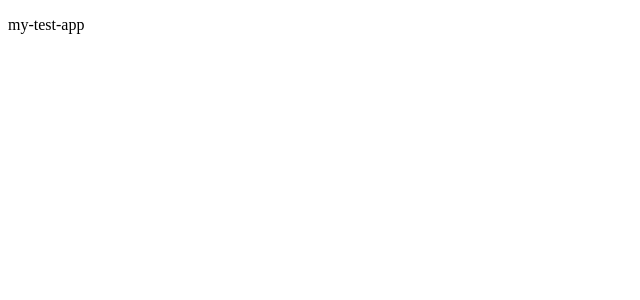
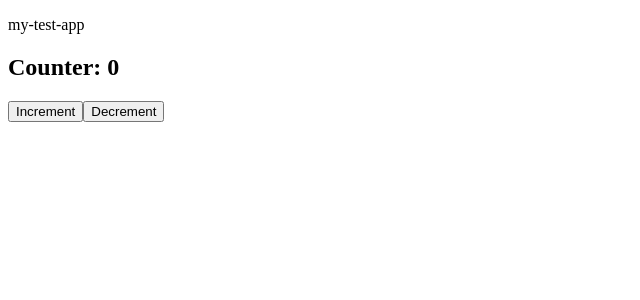
Before and after one commit to AbdulboisNigmatjonov17/first-test-app, an Angular app: page / in a window 1280 px wide. Shown: the top 300 px of the page, without its empty margins (0-640 px from the left). Built offline with nearby package versions, Linux system fonts and the light colour scheme.

Commit message:
component unit testing

```diff
--- a/src/app/app.html
+++ b/src/app/app.html
@@ -1 +1,3 @@
 <p>{{title}}</p>
+
+<app-counter></app-counter>
--- a/src/app/app.ts
+++ b/src/app/app.ts
@@ -1,7 +1,9 @@
 import { Component } from '@angular/core';
+import { Counter } from './counter/counter';
 
 @Component({
   selector: 'app-root',
+  imports: [Counter],
   templateUrl: './app.html',
   styleUrl: './app.css'
 })
--- /dev/null
+++ b/src/app/counter/counter.html
@@ -0,0 +1,6 @@
+<h2>Counter: {{ count }}</h2>
+
+<div>
+    <button class="incr" (click)="increment()">Increment</button>
+    <button class="decr" (click)="decrement()">Decrement</button>
+</div>
--- /dev/null
+++ b/src/app/counter/counter.ts
@@ -0,0 +1,20 @@
+import { Component } from '@angular/core';
+
+@Component({
+  selector: 'app-counter',
+  imports: [],
+  templateUrl: './counter.html',
+  styleUrl: './counter.css',
+  standalone: true
+})
+export class Counter {
+  count = 0;
+
+  increment() {
+    this.count++;
+  }
+
+  decrement() {
+    this.count--;
+  }
+}
```
Also changed, not shown: src/app/counter/counter.css (added), 1 other file (tests, documents, lock files or other folders).
